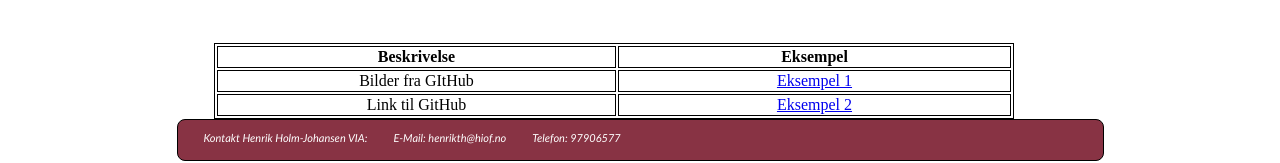
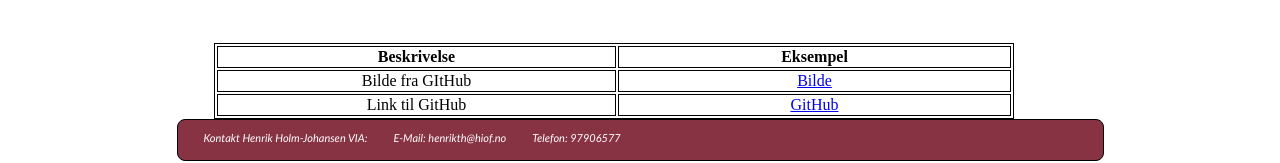
Before and after one commit to busketroll/weboblig2, a plain HTML site: page weboblig2/sider/gitArtikkel.html in a window 1280 px wide. Shown: the part 373-536 px from the top of the page. Drawn offline with Linux system fonts and the light colour scheme.

Commit message:
Update gitArtikkel.html

```diff
--- a/weboblig2/sider/gitArtikkel.html
+++ b/weboblig2/sider/gitArtikkel.html
@@ -87,13 +87,13 @@
 	</tr>
 
 	<tr>
-	  <td>Bilder fra GItHub</td>
-	  <td><a href="eksempler\MATHexample1.html">Eksempel 1</a></td>
+	  <td>Bilde fra GItHub</td>
+	  <td><a href="eksempler\picture.html">Bilde</a></td>
 	</tr>
 
 	<tr>
 	  <td>Link til GitHub</td>
-	  <td><a href="eksempler\MATHexample2.html">Eksempel 2</a></td>
+	  <td><a href="https://github.com/busketroll/weboblig2">GitHub</a></td>
 	</tr>
 
   </table>
```
